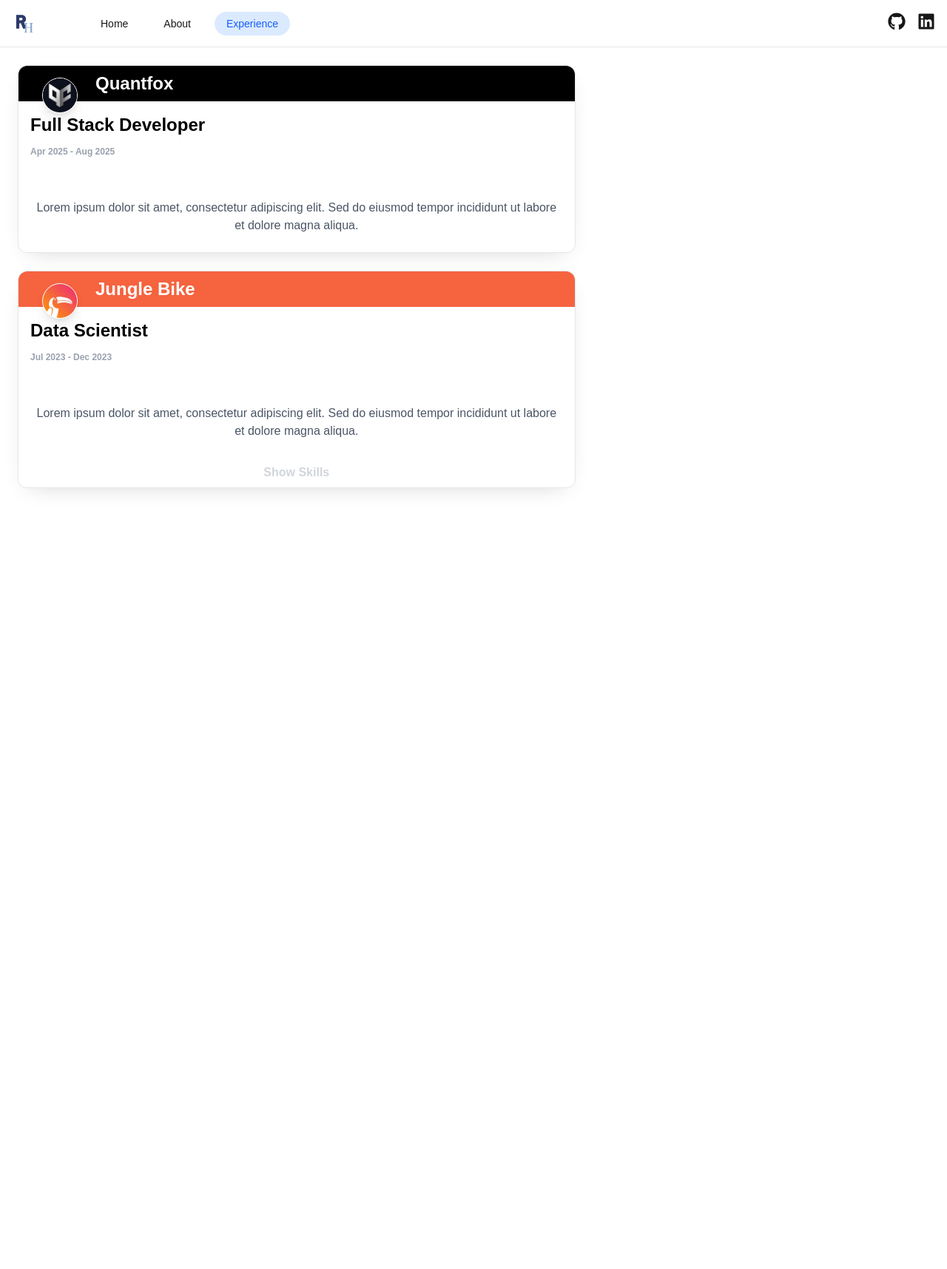
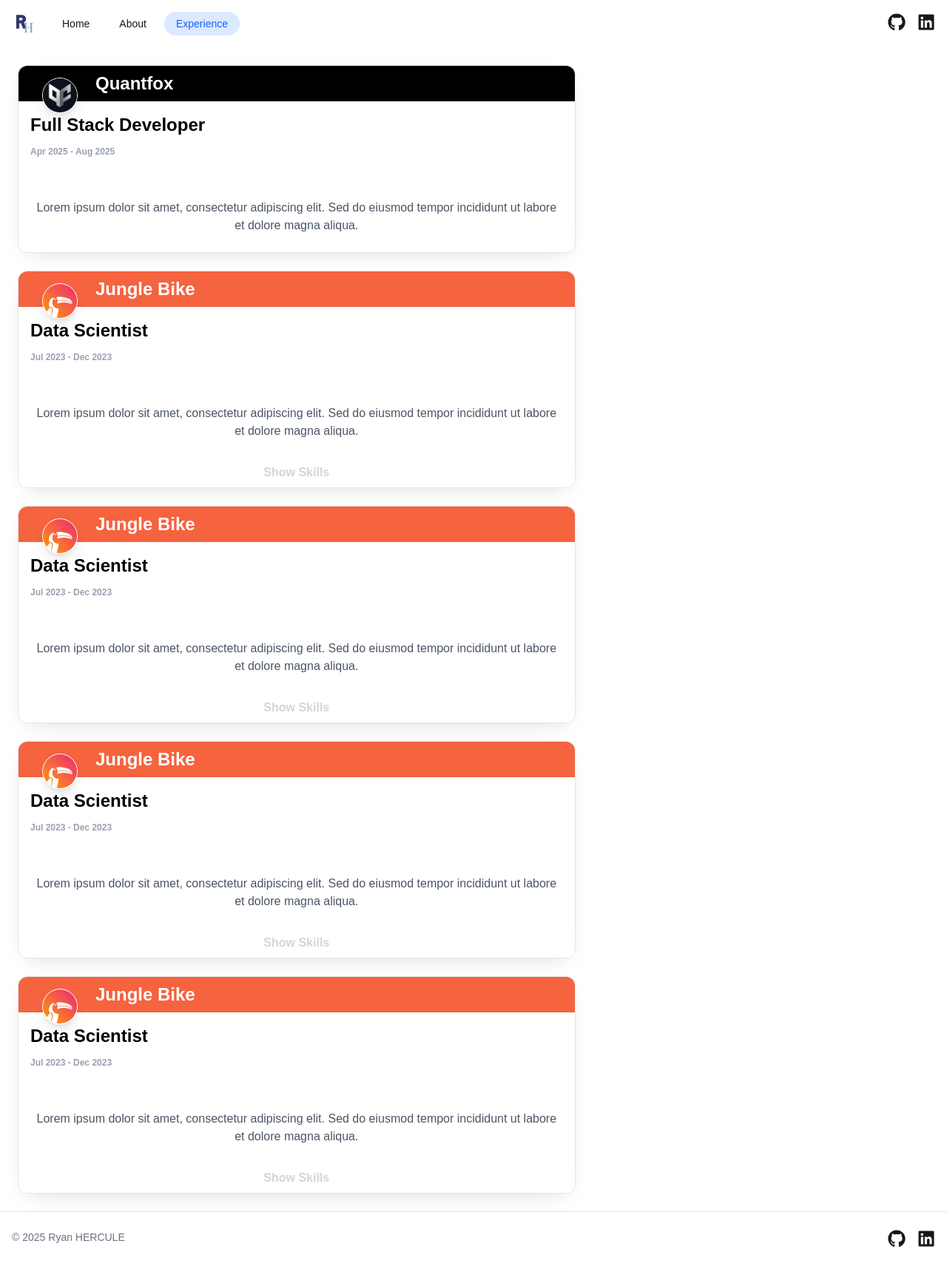
Before and after one commit to ryanoux42/myPortfolio, a Next.js app in the folder portfolio/: page /experience in a window 1280 px wide. Shown: the whole page at 74% size. Before the commit the page ends 800 px from the top, so only its background shows below. Built offline with nearby package versions, Linux system fonts and the light colour scheme.

Commit message:
:sparkles:(footer): create footer at the bottom of the page

```diff
--- a/portfolio/src/app/experience/page.tsx
+++ b/portfolio/src/app/experience/page.tsx
@@ -19,6 +19,31 @@
       date: { start: new Date("2023-07-01"), end: new Date("2023-12-31") },
       desc: "Lorem ipsum dolor sit amet, consectetur adipiscing elit. Sed do eiusmod tempor incididunt ut labore et dolore magna aliqua.",
       skills: ["Python", "PostgreSQL"],
+   },
+   {
+      colorBanner: "#f5633f",
+      company: "Jungle Bike",
+      companylogo: "jungle_bike.jpeg",
+      role: "Data Scientist",
+      date: { start: new Date("2023-07-01"), end: new Date("2023-12-31") },
+      desc: "Lorem ipsum dolor sit amet, consectetur adipiscing elit. Sed do eiusmod tempor incididunt ut labore et dolore magna aliqua.",
+      skills: ["Python", "PostgreSQL"],
+   },{
+      colorBanner: "#f5633f",
+      company: "Jungle Bike",
+      companylogo: "jungle_bike.jpeg",
+      role: "Data Scientist",
+      date: { start: new Date("2023-07-01"), end: new Date("2023-12-31") },
+      desc: "Lorem ipsum dolor sit amet, consectetur adipiscing elit. Sed do eiusmod tempor incididunt ut labore et dolore magna aliqua.",
+      skills: ["Python", "PostgreSQL"],
+   },{
+      colorBanner: "#f5633f",
+      company: "Jungle Bike",
+      companylogo: "jungle_bike.jpeg",
+      role: "Data Scientist",
+      date: { start: new Date("2023-07-01"), end: new Date("2023-12-31") },
+      desc: "Lorem ipsum dolor sit amet, consectetur adipiscing elit. Sed do eiusmod tempor incididunt ut labore et dolore magna aliqua.",
+      skills: ["Python", "PostgreSQL"],
    }
 ]
 
--- a/portfolio/src/app/layout.tsx
+++ b/portfolio/src/app/layout.tsx
@@ -3,6 +3,7 @@
 import "./globals.css";
 
 import Navigation from "@/components/Navigation/Navigation";
+import Footer from "@/components/Footer";
 
 const geistSans = Geist({
   variable: "--font-geist-sans",
@@ -32,7 +33,7 @@
         <main>
           <Navigation />
           <div className="ml-6 my-6">{children}</div>
-          {/* put footer here */}
+          <Footer />
         </main>
       </body>
     </html>
--- /dev/null
+++ b/portfolio/src/components/Footer.tsx
@@ -0,0 +1,14 @@
+import SocialLinkList from "./SocialLinkList";
+
+function Footer () {
+  return (
+    <footer className="flex justify-between w-full border-t border-gray-200 px-4 py-6 text-sm">
+      <p className="text-gray-500">
+         © {new Date().getFullYear()} Ryan HERCULE
+      </p>
+      <SocialLinkList />
+    </footer>
+  );
+}
+
+export default Footer;
--- a/portfolio/src/components/Navigation/Logo.tsx
+++ b/portfolio/src/components/Navigation/Logo.tsx
@@ -4,7 +4,6 @@
 function Logo() {
 
   return (
-   <div className="w-[104px]">
    <Link href="/" aria-label="Home">
       <Image
          src="/logo.png"
@@ -13,7 +12,6 @@
          height={36}
       />
    </Link>
-   </div>
   );
 };
 
--- a/portfolio/src/components/Navigation/NavBar.tsx
+++ b/portfolio/src/components/Navigation/NavBar.tsx
@@ -22,9 +22,9 @@
   };
 
   return (
-   <div className="flex">
+   <div className="flex space-x-4">
       <Logo />
-      <ul className="flex items-center space-x-4 text-sm">
+      <ul className="flex items-center space-x-2 text-sm">
       {navLinks.map((link) => (
          <li key={link.name}>
             <Link
--- a/portfolio/src/components/Navigation/Navigation.tsx
+++ b/portfolio/src/components/Navigation/Navigation.tsx
@@ -1,13 +1,11 @@
-import SocialLinkList from "./SocialLinkList";
+import SocialLinkList from "@/components/SocialLinkList";
+
 import Navbar from "./NavBar";
-
-
-// add a button "contact me" after social links list
 
 function Navigation() {
   return (
     <header role="banner">
-      <nav className="h-16 w-full px-4 flex justify-between items-center border-b border-gray-200">
+      <nav className="h-16 w-full px-4 flex justify-between items-center">
          <Navbar />
          <SocialLinkList />
       </nav>
```
Also changed, not shown: portfolio/src/components/SocialLinkList.tsx (renamed from portfolio/src/components/Navigation/SocialLinkList.tsx). Lines whose indentation alone changed are shown as unchanged.
